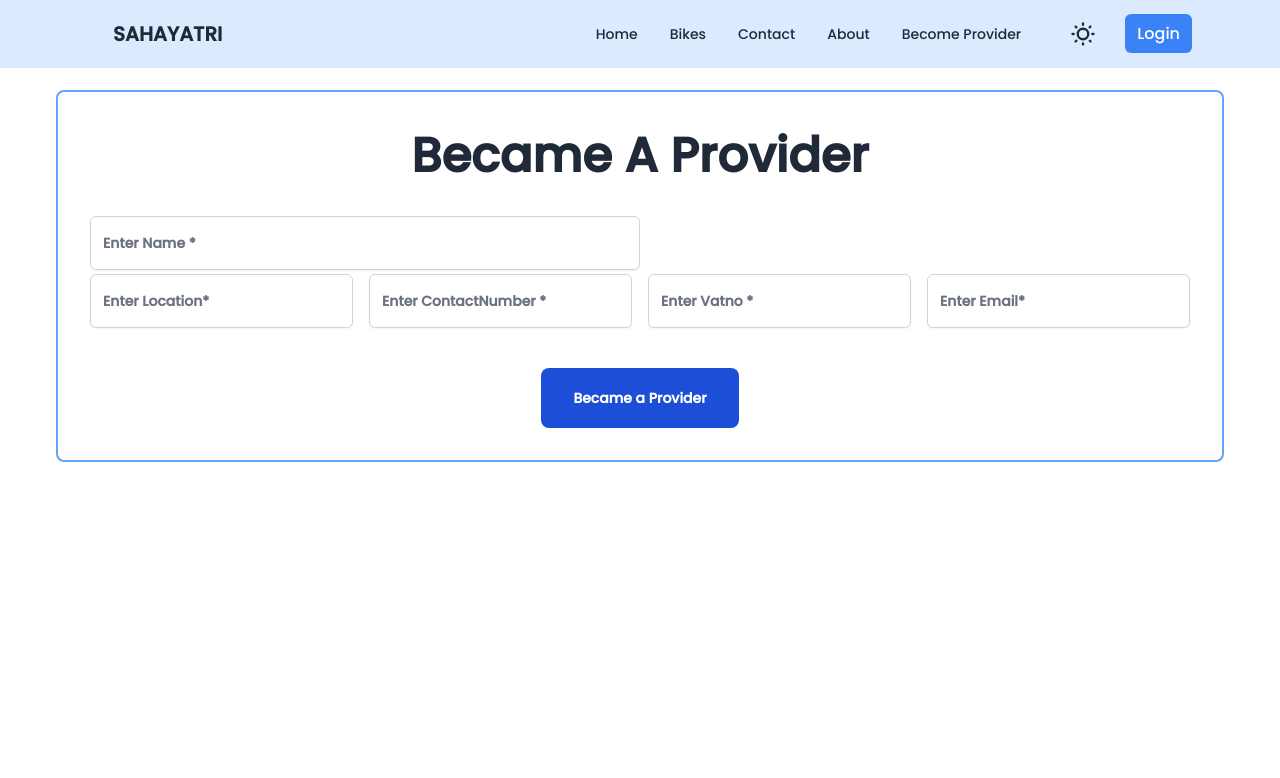
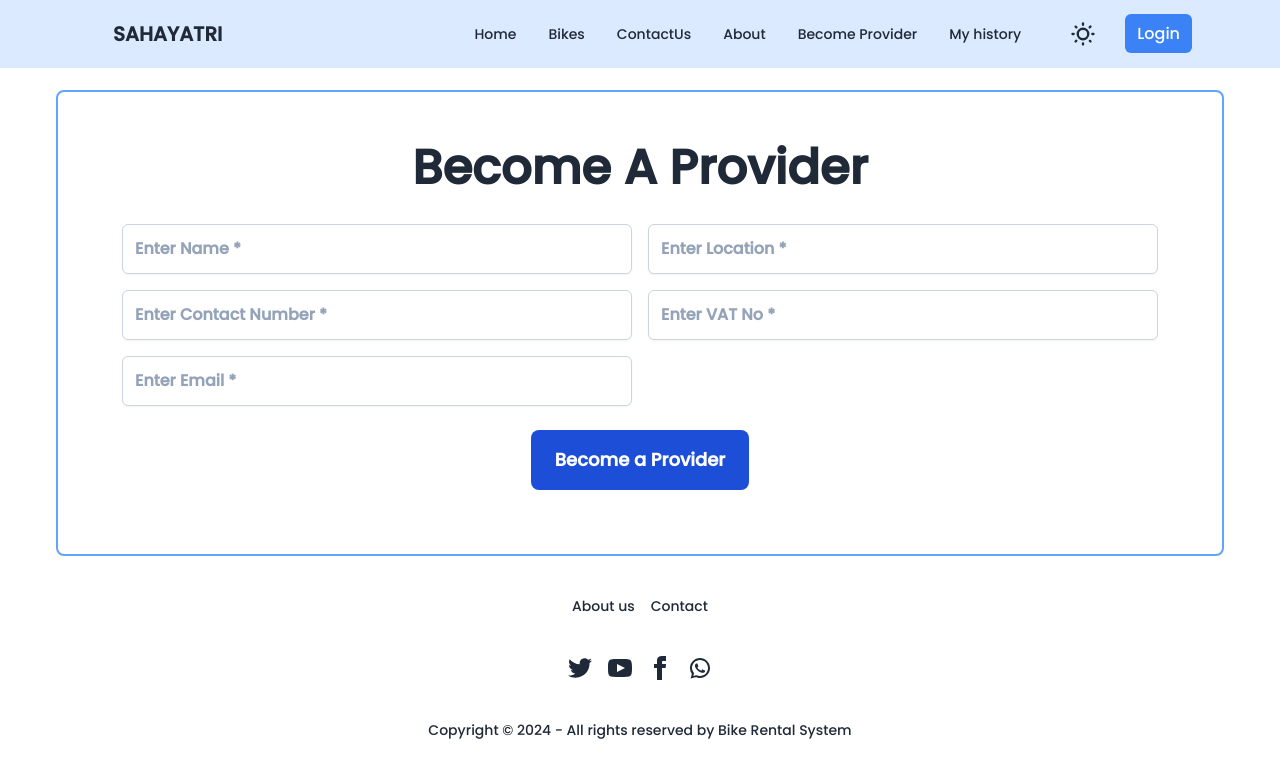
Before and after one commit to awan1054/sahayatri, a React (Vite) app: page /became in a window 1280 px wide. Shown: the top 778 px of the page. Built offline with nearby package versions, Linux system fonts and the light colour scheme.

Commit message:
history completed

```diff
--- a/src/App.jsx
+++ b/src/App.jsx
@@ -12,6 +12,7 @@ import Became from './components/Became';
 import Booknow from './pages/Booknow/Booknow';
 import Forgot from './components/forgot/Forgot';
 import Reset from './components/forgot/Reset';
+import History from './components/History';
 
 function App() {
   return (
@@ -36,6 +37,7 @@ function App() {
         <Route path='/booknow/:id' element={<Booknow/>} />
         <Route path='/forgot' element={<Forgot/>} />
         <Route path='/reset' element={<Reset/>} />
+        <Route path='/history' element={<History/>} />
 
 
 
--- a/src/components/Became.jsx
+++ b/src/components/Became.jsx
@@ -1,62 +1,100 @@
-import { useState } from "react"
-import axios from "axios"
-import Navabar from "./Navbar"
-function Became(){
-  const[name,setName]=useState("")
-  const[email,setEmail]=useState("")
-  const [contactNo,setcontact]=useState("")
-  const [location,setLocation]=useState("")
-  const [vatNo,setvatno]=useState("")
-const BecameProvider=async(e)=>{
-  e.preventDefault()
- const response=await axios.post("http://localhost:3000/provider/become",{
+import { useState } from "react";
+import axios from "axios";
+import Navabar from "./Navbar";
+import Footer from "./Footer";
+
+function Became() {
+  const [name, setName] = useState("");
+  const [email, setEmail] = useState("");
+  const [contactNo, setContact] = useState("");
+  const [location, setLocation] = useState("");
+  const [vatNo, setVatNo] = useState("");
+  const [data,setData]=useState("");
+
+  const BecameProvider = async (e) => {
+    e.preventDefault();
+    const response = await axios.post(
+      "http://localhost:3000/provider/become",
+      {
         name,
         email,
         location,
-   vatNo,contactNo
+        vatNo,
+        contactNo,
+
       },
       {
-    headers:{
-      "Authorization" : localStorage.getItem("token")
+        headers: {
+          Authorization: localStorage.getItem("token"),
+        },
       }
-  })
+    );
 
+    if (response.status === 200) {
+      alert("Bike added successfully");
+    } else {
+      alert("Something went wrong");
+    }
+  };
 
-if (response.status===200){
-  alert("Bike added successfully")
-}
-else{
-  alert("something went wrong")
-}
-}
-    return(
+  return (
     <>
-    <Navabar/>
-    <div className="mx-14 mt-[90px] border-2 border-blue-400 rounded-lg">
-  <div className="mt-10 text-center text-5xl font-bold">Became A Provider</div>
-
-  <div className="p-8">
-    <form onSubmit={BecameProvider} >
-    <div className="flex gap-4">
-      <input type="text" name="title" className="mt-1 block w-1/2 rounded-md border border-slate-300 bg-white px-3 py-4 placeholder-slate-400 shadow-sm placeholder:font-semibold placeholder:text-gray-500 focus:border-sky-500 focus:outline-none focus:ring-1 focus:ring-sky-500 sm:text-sm" placeholder="Enter Name *" onChange={(e)=>setName(e.target.value)} />
-
-    </div>
-    <div className="flex  gap-4">
-      <input type="text" name="subtitle" className="mt-1 block w-1/2 rounded-md border border-slate-300 bg-white px-3 py-4 placeholder-slate-400 shadow-sm placeholder:font-semibold placeholder:text-gray-500 focus:border-sky-500 focus:outline-none focus:ring-1 focus:ring-sky-500 sm:text-sm" placeholder="Enter Location*" onChange={(e)=>setLocation(e.target.value)}/>
-      <input type="text" name="subtitle" className="mt-1 block w-1/2 rounded-md border border-slate-300 bg-white px-3 py-4 placeholder-slate-400 shadow-sm placeholder:font-semibold placeholder:text-gray-500 focus:border-sky-500 focus:outline-none focus:ring-1 focus:ring-sky-500 sm:text-sm" placeholder="Enter ContactNumber *" onChange={(e)=>setcontact(e.target.value)}/>
-      <input type="text" name="subtitle" className="mt-1 block w-1/2 rounded-md border border-slate-300 bg-white px-3 py-4 placeholder-slate-400 shadow-sm placeholder:font-semibold placeholder:text-gray-500 focus:border-sky-500 focus:outline-none focus:ring-1 focus:ring-sky-500 sm:text-sm" placeholder="Enter Vatno *" onChange={(e)=>setvatno(e.target.value)}/>
-      <input type="text" name="subtitle" className="mt-1 block w-1/2 rounded-md border border-slate-300 bg-white px-3 py-4 placeholder-slate-400 shadow-sm placeholder:font-semibold placeholder:text-gray-500 focus:border-sky-500 focus:outline-none focus:ring-1 focus:ring-sky-500 sm:text-sm" placeholder="Enter Email*" onChange={(e)=>setEmail(e.target.value)}/>
-
-
+      <Navabar />
+      <div className="mx-4 md:mx-14 mt-[90px] border-2 border-blue-400 rounded-lg p-4 md:p-8">
+        <div className="mt-5 text-center text-3xl md:text-5xl font-bold">
+          Become A Provider
         </div>
 
-    <div className="text-center mt-10">
-      <button className="cursor-pointer rounded-lg bg-blue-700 px-8 py-5 text-sm font-semibold text-white">Became a Provider</button>
+        <div className="p-4 md:p-8">
+          <form onSubmit={BecameProvider}>
+            <div className="grid grid-cols-1 md:grid-cols-2 gap-4">
+              <input
+                type="text"
+                className="block w-full rounded-md border border-slate-300 bg-white px-3 py-3 placeholder-slate-400 shadow-sm placeholder:font-semibold focus:border-sky-500 focus:outline-none focus:ring-1 focus:ring-sky-500"
+                placeholder="Enter Name *"
+                onChange={(e) => setName(e.target.value)}
+              />
+
+              <input
+                type="text"
+                className="block w-full rounded-md border border-slate-300 bg-white px-3 py-3 placeholder-slate-400 shadow-sm placeholder:font-semibold focus:border-sky-500 focus:outline-none focus:ring-1 focus:ring-sky-500"
+                placeholder="Enter Location *"
+                onChange={(e) => setLocation(e.target.value)}
+              />
+
+              <input
+                type="text"
+                className="block w-full rounded-md border border-slate-300 bg-white px-3 py-3 placeholder-slate-400 shadow-sm placeholder:font-semibold focus:border-sky-500 focus:outline-none focus:ring-1 focus:ring-sky-500"
+                placeholder="Enter Contact Number *"
+                onChange={(e) => setContact(e.target.value)}
+              />
+
+              <input
+                type="text"
+                className="block w-full rounded-md border border-slate-300 bg-white px-3 py-3 placeholder-slate-400 shadow-sm placeholder:font-semibold focus:border-sky-500 focus:outline-none focus:ring-1 focus:ring-sky-500"
+                placeholder="Enter VAT No *"
+                onChange={(e) => setVatNo(e.target.value)}
+              />
+
+              <input
+                type="email"
+                className="block w-full rounded-md border border-slate-300 bg-white px-3 py-3 placeholder-slate-400 shadow-sm placeholder:font-semibold focus:border-sky-500 focus:outline-none focus:ring-1 focus:ring-sky-500"
+                placeholder="Enter Email *"
+                onChange={(e) => setEmail(e.target.value)}
+              />
+            </div>
+
+            <div className="text-center mt-6">
+              <button className="w-full md:w-auto cursor-pointer rounded-lg bg-blue-700 px-6 py-4 text-lg font-semibold text-white hover:bg-blue-800 transition">
+                Become a Provider
+              </button>
             </div>
           </form>
         </div>
       </div>
+      <Footer/>
     </>
-    )
+  );
 }
-export default Became
+
+export default Became;
--- a/src/components/Cards.jsx
+++ b/src/components/Cards.jsx
@@ -23,7 +23,7 @@ function Cards({bike}) {
     </h2>
     <p>{bike.title}</p>
     <div className="card-actions justify-between">
-      <div className="badge badge-outline"> Rs: {bike.price}</div>
+      <div className="badge badge-outline"> Rs: {bike.price}/day</div>
       <div className="cursor-pointer px-2 py-1 rounded-full border-[2px] hover:bg-pink-500 hover:text-white duration-200">Book Now</div>
     </div>
   </div>
--- a/src/components/Course.jsx
+++ b/src/components/Course.jsx
@@ -1,6 +1,6 @@
 import React, { useEffect, useState } from 'react'
 import Cards from './Cards'
-import list from "../../public/list.json"
+
 import { Link } from 'react-router-dom'
 import axios from 'axios'
 
@@ -26,10 +26,10 @@ const Course = () => {
   <div className='max-w-screen-2xl container mx-auto  md:px-20 px-4'>
     <div className='mt-28 items-center justify-center text-center'>
       <h1 className='text-2xl font-semibold md:text-4xl'>
-        we're delighted to have you <span className='text-pink-500'> Here!:)</span>
+      Your Ultimate Bike Rental Companion!
       </h1>
       <p className='mt-12 '>
-      Lorem ipsum dolor sit amet consectetur, adipisicing elit. Alias odit, aliquam magnam tempore totam mollitia blanditiis aliquid modi, facere suscipit quibusdam voluptate, perspiciatis nulla inventore vel. Totam aperiam amet fugiat.rent the bike
+      We are here to make your journey simple, convenient, and reliable. With Sahayatri, you can easily find nearby bikes, book them effortlessly, and ride safely. Our platform ensures fast service, affordable pricing, and a user-friendly experience. Rent a bike today and start your journey with freedom!
       </p>
       <Link to="/">
       <button className='mt-6 bg-pink-500 text-white px-4 py-2 rounded-md hover:bg-pink-700  duration-300 '>Back</button>
--- /dev/null
+++ b/src/components/History.jsx
@@ -0,0 +1,80 @@
+import React, { useEffect, useState } from 'react'
+import Navbar from './Navbar'
+import Footer from './Footer'
+import axios from 'axios'
+import { useParams } from 'react-router-dom'
+
+const History = () => {
+
+    const [user,setUser]=useState([])
+    console.log(user)
+    const fetchUsers= async()=>{
+    const response=await axios.get("http://localhost:3000/booknow/bookedhistory/",{
+      headers:{
+        "Authorization" : localStorage.getItem("token")
+      }
+    })
+    if(response.status==202){
+        setUser(response.data.data)
+    }
+    else{
+        alert("something wrong")
+    }
+    }
+
+
+    useEffect(()=>{
+        fetchUsers()
+    },[])
+  return (
+
+    <div>
+        <Navbar/>
+        <div className="text-gray-900 bg-gray-200 mt-[50px]">
+  <div className="p-4 flex">
+    <h1 className="text-3xl ml-[400px] mt-9">Booked History</h1>
+  </div>
+  <div className="px-3 py-4 flex justify-center">
+    <table className="w-full text-md bg-white shadow-md rounded mb-4">
+      <tbody>
+        <tr className="border-b">
+          <th className="text-left p-3 px-5">Vechicles</th>
+          <th className="text-left p-3 px-5">Price</th>
+          <th className="text-left p-3 px-5">Time</th>
+          <th className="text-left p-3 px-5">Payment</th>
+          <th />
+        </tr>
+        {
+          user.length > 0 && user.map((us)=>{
+            return (
+              <tr className="border-b hover:bg-orange-100 bg-gray-100">
+              <td className="p-3 px-5">
+                <input type="text" defaultValue={us.bike} className="bg-transparent border-b-2 border-gray-300 py-2" />
+              </td>
+              <td className="p-3 px-5">
+                <input type="text" defaultValue={us.totalamount} className="bg-transparent border-b-2 border-gray-300 py-2" />
+              </td>
+              <td className="p-3 px-5">
+                <input type="text" defaultValue={us.email} classmaName="bg-transparent border-b-2 border-gray-300 py-2" />
+              </td>
+              <td className="p-3 px-5">
+                <input type="text" defaultValue={us.paymentmethod} classmaName="bg-transparent border-b-2 border-gray-300 py-2" />
+              </td>
+
+            </tr>
+            )
+          })
+         }
+
+
+
+      </tbody>
+    </table>
+  </div>
+</div>
+<Footer/>
+    </div>
+  );
+
+}
+export default History;
--- a/src/components/Login.jsx
+++ b/src/components/Login.jsx
@@ -24,7 +24,6 @@ const Login = () => {
       const response = await axios.post("http://localhost:3000/user/login", data);
       if (response.status === 200) {
         localStorage.setItem("token", response.data.token);
-
         navigate("/");
       }
     } catch (err) {
--- a/src/components/Navbar.jsx
+++ b/src/components/Navbar.jsx
@@ -172,7 +172,7 @@
 // export default Navbar;
 
 
-import { Torus } from "lucide-react";
+
 import React, { useEffect, useState } from "react";
 import { Link } from "react-router-dom";
 
@@ -231,13 +231,16 @@ const logout = ()=>{
         <a href="/Course"> Bikes</a>
       </li>
       <li>
-        <a href="/Contact">Contact</a>
+        <a href="/Contact">ContactUs</a>
       </li>
       <li>
         <a href="/About">About</a>
       </li>
       <li>
         <a href="/became">Become Provider</a>
+      </li>
+      <li>
+        <a href="/history">My history</a>
       </li>
     </>
   );
--- a/src/pages/SingleBike/SingleBike.jsx
+++ b/src/pages/SingleBike/SingleBike.jsx
@@ -48,7 +48,7 @@ function SingleBike(){
         <div className="flex mb-4">
           <div className="mr-4">
             <span className="font-bold text-gray-700 dark:text-gray-300">Price: Rs </span>
-            <span className="text-gray-600 dark:text-gray-300">{bike.price}</span>
+            <span className="text-gray-600 dark:text-gray-300">{bike.price}/day</span>
           </div>
 
         </div>
```
Also changed, not shown: src/pages/Booknow/Booknow.jsx (+73 -3 lines). Lines whose indentation alone changed are shown as unchanged.
